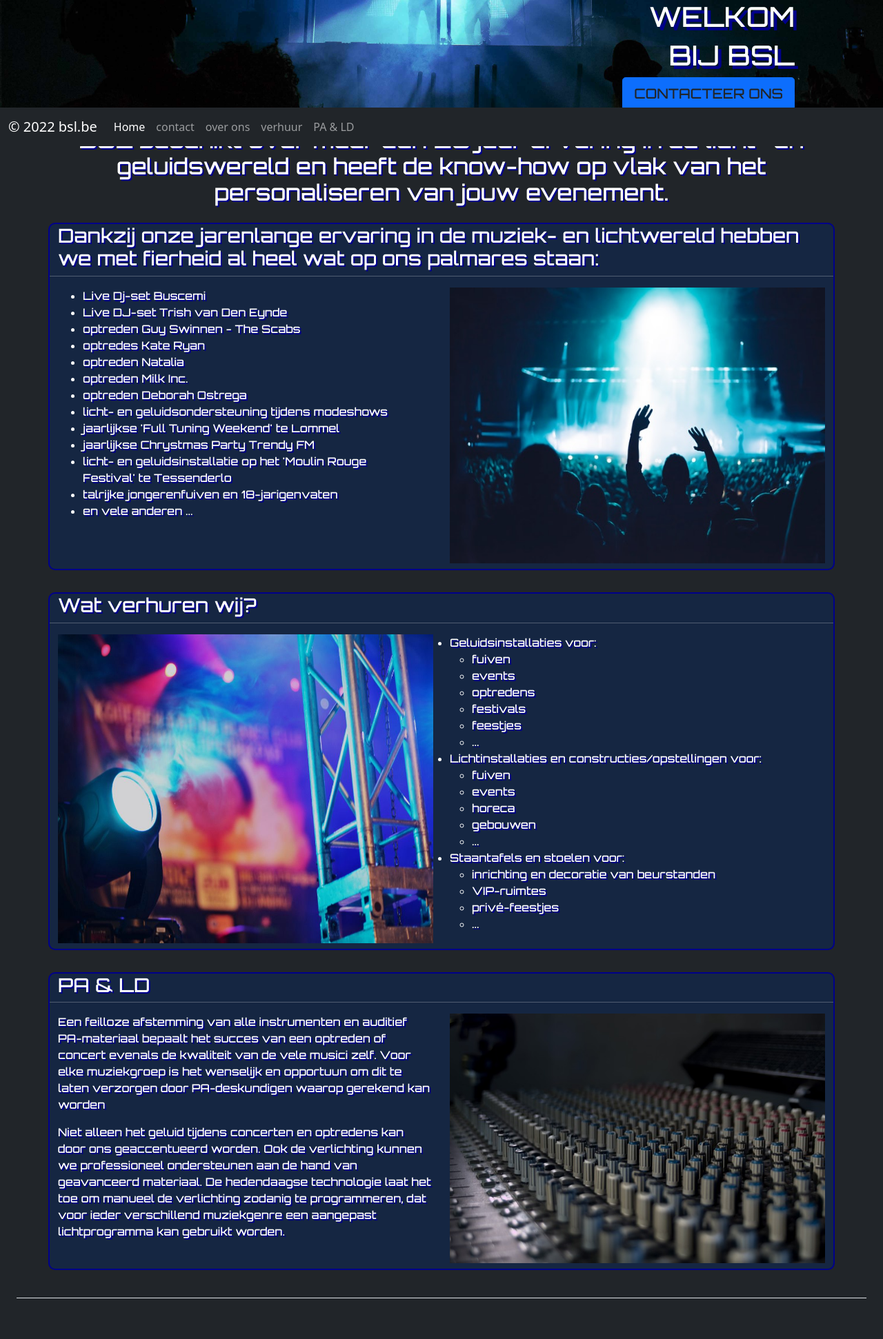
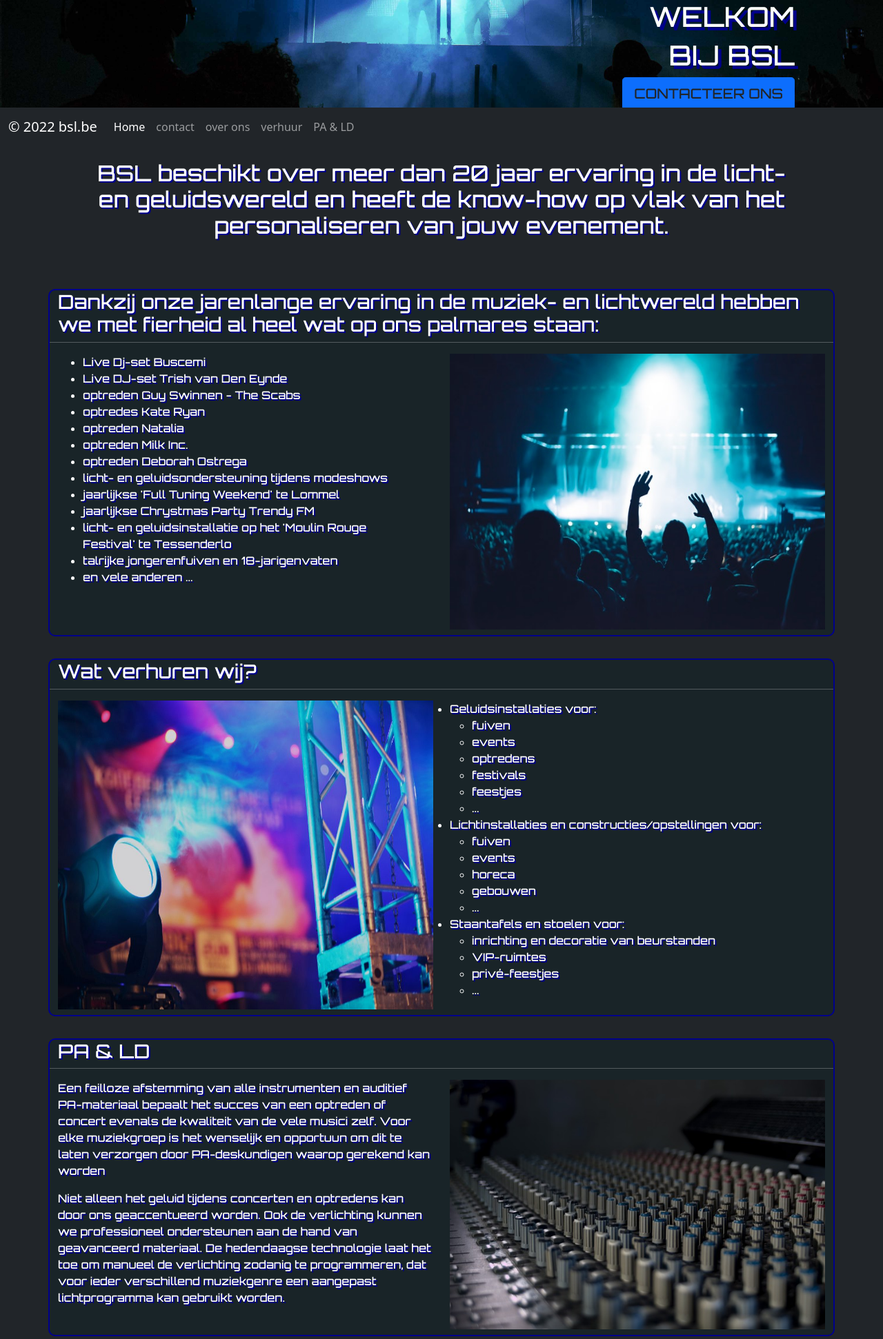
Before and after one commit to JenskeBoons/PDP-project, a PHP site: page /index.html in a window 1280 px wide. Shown: the part 588-2530 px from the top of the page at 69% size. Before the commit the page ends 2471 px from the top, so only its background shows below. Run offline with PHP 8.4, Linux system fonts and the light colour scheme; some libraries are stand-ins or nearby versions.

Commit message:
css changes

```diff
--- a/home.css
+++ b/home.css
@@ -26,7 +26,7 @@
 .info{
     border: darkblue solid 2px;
     border-radius: 10px;
-    background-color: #152642;
+    background-color: #192428;
 }
 
 .banner {
--- a/index.html
+++ b/index.html
@@ -37,7 +37,7 @@
 </div>
 
 
-<div class="text-white bigger text-center container" >
+<div class="text-white bigger text-center container p-5" >
     <h2>BSL beschikt over meer dan 20 jaar ervaring in de licht- en geluidswereld en heeft de know-how op vlak van het personaliseren van jouw evenement.</h2>
 
 </div>
```
